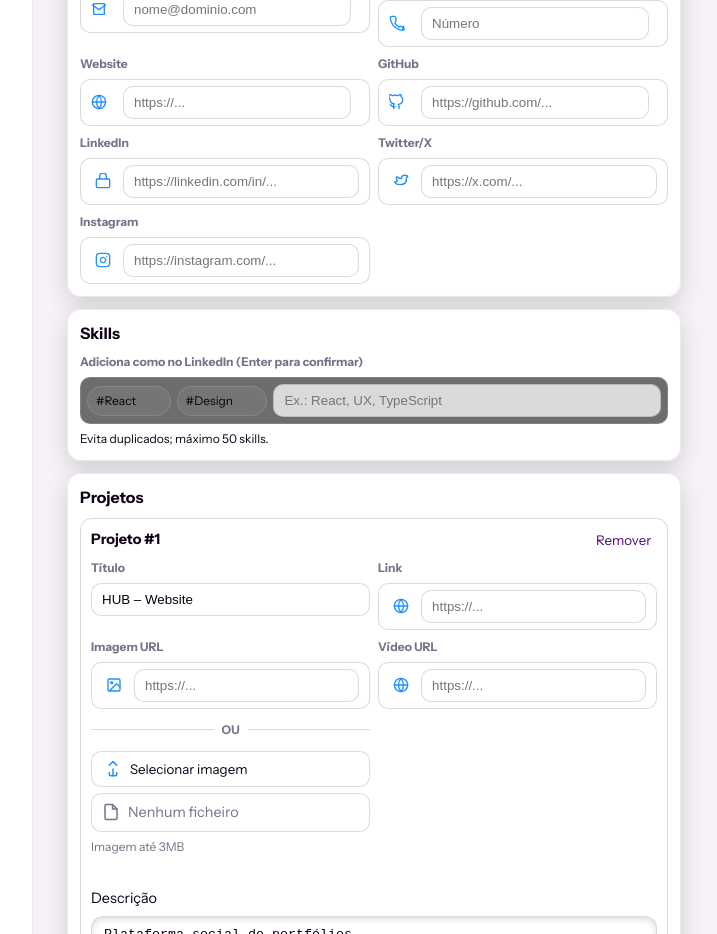
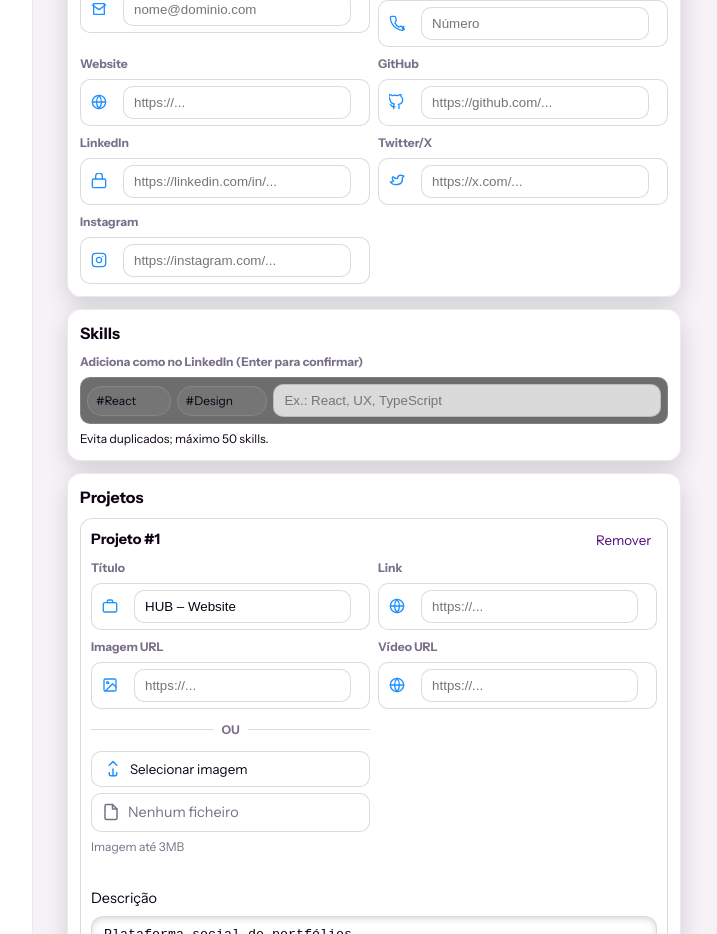
Before and after one commit to StanleyPauloIM/Hub-PortfolioSite, a React (Vite) app: page /generateurportfolio in a window 1280 px wide. Shown: the part 860-1794 px from the top of the page, without its empty margins (51-768 px from the left). Built offline with nearby package versions, Linux system fonts and the light colour scheme.

Commit message:
refactor(ui): apply unified Field/FieldInput across socials, projects, certificates, diplomas, links, and media URL fields; ensure caret for dropdowns

```diff
--- a/src/pages/GenerateUrPortfolio/GenerateUrPortfolio.jsx
+++ b/src/pages/GenerateUrPortfolio/GenerateUrPortfolio.jsx
@@ -514,9 +514,15 @@ renderLeadingIcon={() => null}
 <div className={styles.field}><label>GitHub</label>
                 <FieldInput icon={<svg className={styles.urlIcon} viewBox="0 0 24 24" fill="none" stroke="currentColor" strokeWidth="2" strokeLinecap="round" strokeLinejoin="round"><path d="M9 19c-5 1.5-5-2.5-7-3"/><path d="M15 22v-3.87a3.37 3.37 0 0 0-.94-2.61c3.14-.35 6.44-1.54 6.44-7A5.44 5.44 0 0 0 18 3.77 5.07 5.07 0 0 0 17.91 1S16.73.65 13 2.48a13.38 13.38 0 0 0-8 0C1.27.65.09 1 .09 1A5.07 5.07 0 0 0 0 3.77 5.44 5.44 0 0 0 1.5 7.9c0 5.42 3.3 6.61 6.44 7A3.37 3.37 0 0 0 7 18.13V22"/></svg>} spellCheck={false} autoComplete="off" autoCorrect="off" autoCapitalize="off" value={data.socials.github} onChange={(e)=>setField(['socials','github'], e.target.value)} placeholder="https://github.com/..." />
                 </div>
-<div className={styles.field}><label>LinkedIn</label><div className={styles.urlWrap}><svg className={styles.urlIcon} viewBox="0 0 24 24" fill="none" stroke="currentColor" strokeWidth="2" strokeLinecap="round" strokeLinejoin="round"><rect x="2" y="9" width="20" height="13" rx="2"/><path d="M7 9V5a5 5 0 0 1 10 0v4"/></svg><input spellCheck={false} autoComplete="off" autoCorrect="off" autoCapitalize="off" value={data.socials.linkedin} onChange={(e)=>setField(['socials','linkedin'], e.target.value)} placeholder="https://linkedin.com/in/..."/></div></div>
-<div className={styles.field}><label>Twitter/X</label><div className={styles.urlWrap}><svg className={styles.urlIcon} viewBox="0 0 24 24" fill="none" stroke="currentColor" strokeWidth="2" strokeLinecap="round" strokeLinejoin="round"><path d="M22 4s-.7 2.1-2 3.5c1.6 12-14 12-18 6 2 0 4-1 5-2-2-1-3-4-1-6 2 2 4 3 7 3-1-5 6-7 9-3z"/></svg><input spellCheck={false} autoComplete="off" autoCorrect="off" autoCapitalize="off" value={data.socials.twitter} onChange={(e)=>setField(['socials','twitter'], e.target.value)} placeholder="https://x.com/..."/></div></div>
-<div className={styles.field}><label>Instagram</label><div className={styles.urlWrap}><svg className={styles.urlIcon} viewBox="0 0 24 24" fill="none" stroke="currentColor" strokeWidth="2" strokeLinecap="round" strokeLinejoin="round"><rect x="2" y="2" width="20" height="20" rx="5" ry="5"/><path d="M16 11.37A4 4 0 1 1 12.63 8 4 4 0 0 1 16 11.37z"/><line x1="17.5" y1="6.5" x2="17.5" y2="6.5"/></svg><input spellCheck={false} autoComplete="off" autoCorrect="off" autoCapitalize="off" value={data.socials.instagram} onChange={(e)=>setField(['socials','instagram'], e.target.value)} placeholder="https://instagram.com/..."/></div></div>
+<div className={styles.field}><label>LinkedIn</label>
+                <FieldInput icon={<svg className={styles.urlIcon} viewBox="0 0 24 24" fill="none" stroke="currentColor" strokeWidth="2" strokeLinecap="round" strokeLinejoin="round"><rect x="2" y="9" width="20" height="13" rx="2"/><path d="M7 9V5a5 5 0 0 1 10 0v4"/></svg>} spellCheck={false} autoComplete="off" autoCorrect="off" autoCapitalize="off" value={data.socials.linkedin} onChange={(e)=>setField(['socials','linkedin'], e.target.value)} placeholder="https://linkedin.com/in/..." />
+                </div>
+<div className={styles.field}><label>Twitter/X</label>
+                <FieldInput icon={<svg className={styles.urlIcon} viewBox="0 0 24 24" fill="none" stroke="currentColor" strokeWidth="2" strokeLinecap="round" strokeLinejoin="round"><path d="M22 4s-.7 2.1-2 3.5c1.6 12-14 12-18 6 2 0 4-1 5-2-2-1-3-4-1-6 2 2 4 3 7 3-1-5 6-7 9-3z"/></svg>} spellCheck={false} autoComplete="off" autoCorrect="off" autoCapitalize="off" value={data.socials.twitter} onChange={(e)=>setField(['socials','twitter'], e.target.value)} placeholder="https://x.com/..." />
+                </div>
+<div className={styles.field}><label>Instagram</label>
+                <FieldInput icon={<svg className={styles.urlIcon} viewBox="0 0 24 24" fill="none" stroke="currentColor" strokeWidth="2" strokeLinecap="round" strokeLinejoin="round"><rect x="2" y="2" width="20" height="20" rx="5" ry="5"/><path d="M16 11.37A4 4 0 1 1 12.63 8 4 4 0 0 1 16 11.37z"/><line x1="17.5" y1="6.5" x2="17.5" y2="6.5"/></svg>} spellCheck={false} autoComplete="off" autoCorrect="off" autoCapitalize="off" value={data.socials.instagram} onChange={(e)=>setField(['socials','instagram'], e.target.value)} placeholder="https://instagram.com/..." />
+                </div>
               </div>
             </div>
 
@@ -544,14 +550,15 @@ renderLeadingIcon={() => null}
                 <div key={idx} className={styles.groupCard}>
                   <div className={styles.groupHeader}><strong>Projeto #{idx+1}</strong><button type="button" className={styles.linkBtn} onClick={()=>removeArrayItem('projects', idx)}>Remover</button></div>
                   <div className={styles.grid2}>
-<div className={styles.field}><label>Título</label><input spellCheck={false} autoComplete="off" autoCorrect="off" autoCapitalize="sentences" value={p.title||''} onChange={(e)=>updateArrayItem('projects', idx, { title: e.target.value })}/></div>
-<div className={styles.field}><label>Link</label><div className={styles.urlWrap}><svg className={styles.urlIcon} viewBox="0 0 24 24" fill="none" stroke="currentColor" strokeWidth="2" strokeLinecap="round" strokeLinejoin="round"><circle cx="12" cy="12" r="10"/><line x1="2" y1="12" x2="22" y2="12"/><path d="M12 2a15.3 15.3 0 0 1 0 20M12 2a15.3 15.3 0 0 0 0 20"/></svg><input spellCheck={false} autoComplete="off" autoCorrect="off" autoCapitalize="off" value={p.link||''} onChange={(e)=>updateArrayItem('projects', idx, { link: e.target.value })} placeholder="https://..."/></div></div>
+<div className={styles.field}><label>Título</label>
+                      <FieldInput icon={<Icon.portfolio className={styles.inputIcon} />} spellCheck={false} autoComplete="off" autoCorrect="off" autoCapitalize="sentences" value={p.title||''} onChange={(e)=>updateArrayItem('projects', idx, { title: e.target.value })} />
+                    </div>
+<div className={styles.field}><label>Link</label>
+                      <FieldInput icon={<svg className={styles.urlIcon} viewBox="0 0 24 24" fill="none" stroke="currentColor" strokeWidth="2" strokeLinecap="round" strokeLinejoin="round"><circle cx="12" cy="12" r="10"/><line x1="2" y1="12" x2="22" y2="12"/><path d="M12 2a15.3 15.3 0 0 1 0 20M12 2a15.3 15.3 0 0 0 0 20"/></svg>} spellCheck={false} autoComplete="off" autoCorrect="off" autoCapitalize="off" value={p.link||''} onChange={(e)=>updateArrayItem('projects', idx, { link: e.target.value })} placeholder="https://..." />
+                    </div>
                     <div className={styles.field}>
                       <label>Imagem URL</label>
-<div className={styles.urlWrap}>
-                        <svg className={styles.urlIcon} viewBox="0 0 24 24" fill="none" stroke="currentColor" strokeWidth="2" strokeLinecap="round" strokeLinejoin="round"><rect x="3" y="3" width="18" height="18" rx="2"/><circle cx="8.5" cy="8.5" r="1.5"/><path d="M21 15l-5-5L5 21"/></svg>
-<input spellCheck={false} autoComplete="off" autoCorrect="off" autoCapitalize="off" disabled={(previews.stacks?.projects?.[idx]||[]).length>0} value={p.imageUrl||''} onChange={(e)=>updateArrayItem('projects', idx, { imageUrl: e.target.value })} placeholder="https://..."/>
-                      </div>
+<FieldInput icon={<svg className={styles.urlIcon} viewBox="0 0 24 24" fill="none" stroke="currentColor" strokeWidth="2" strokeLinecap="round" strokeLinejoin="round"><rect x="3" y="3" width="18" height="18" rx="2"/><circle cx="8.5" cy="8.5" r="1.5"/><path d="M21 15l-5-5L5 21"/></svg>} spellCheck={false} autoComplete="off" autoCorrect="off" autoCapitalize="off" disabled={(previews.stacks?.projects?.[idx]||[]).length>0} value={p.imageUrl||''} onChange={(e)=>updateArrayItem('projects', idx, { imageUrl: e.target.value })} placeholder="https://..." />
                       <div className={styles.orDivider}><span>OU</span></div>
                       <FileInput disabled={Boolean(p.imageUrl && !/^blob:/.test(p.imageUrl))} accept="image/*" label="Selecionar imagem" hint="Imagem até 3MB" onChange={(file)=>handleProjectImageFile(idx, file)} />
                       <div className={[styles.fileStack, (previews.stacks?.projects?.[idx]||[]).length>3 ? styles.stacked : ''].join(' ')}>
@@ -568,7 +575,9 @@ renderLeadingIcon={() => null}
                         ) : (isImageUrl(p.imageUrl) && <img className={styles.thumb} src={p.imageUrl} alt="Preview" />)}
                       </div>
                     </div>
-<div className={styles.field}><label>Vídeo URL</label><div className={styles.urlWrap}><svg className={styles.urlIcon} viewBox="0 0 24 24" fill="none" stroke="currentColor" strokeWidth="2" strokeLinecap="round" strokeLinejoin="round"><circle cx="12" cy="12" r="10"/><line x1="2" y1="12" x2="22" y2="12"/><path d="M12 2a15.3 15.3 0 0 1 0 20M12 2a15.3 15.3 0 0 0 0 20"/></svg><input spellCheck={false} autoComplete="off" autoCorrect="off" autoCapitalize="off" value={p.videoUrl||''} onChange={(e)=>updateArrayItem('projects', idx, { videoUrl: e.target.value })} placeholder="https://..."/></div></div>
+<div className={styles.field}><label>Vídeo URL</label>
+                      <FieldInput icon={<svg className={styles.urlIcon} viewBox="0 0 24 24" fill="none" stroke="currentColor" strokeWidth="2" strokeLinecap="round" strokeLinejoin="round"><circle cx="12" cy="12" r="10"/><line x1="2" y1="12" x2="22" y2="12"/><path d="M12 2a15.3 15.3 0 0 1 0 20M12 2a15.3 15.3 0 0 0 0 20"/></svg>} spellCheck={false} autoComplete="off" autoCorrect="off" autoCapitalize="off" value={p.videoUrl||''} onChange={(e)=>updateArrayItem('projects', idx, { videoUrl: e.target.value })} placeholder="https://..." />
+                    </div>
 <div className={styles.fieldFull}><label>Descrição</label><textarea spellCheck={true} className={styles.textarea} rows={3} value={p.description||''} onChange={(e)=>updateArrayItem('projects', idx, { description: e.target.value })} /></div>
                   </div>
                 </div>
@@ -585,10 +594,11 @@ renderLeadingIcon={() => null}
                 <div key={idx} className={styles.groupCard}>
                   <div className={styles.groupHeader}><strong>Certificado #{idx+1}</strong><button type="button" className={styles.linkBtn} onClick={()=>removeArrayItem('certificates', idx)}>Remover</button></div>
                   <div className={styles.grid3}>
-<div className={styles.field}><label>Nome</label><input spellCheck={false} autoComplete="off" autoCorrect="off" autoCapitalize="words" value={c.name||''} onChange={(e)=>updateArrayItem('certificates', idx, { name: e.target.value })}/></div>
+<div className={styles.field}><label>Nome</label>
+                      <FieldInput icon={<Icon.portfolio className={styles.inputIcon} />} spellCheck={false} autoComplete="off" autoCorrect="off" autoCapitalize="words" value={c.name||''} onChange={(e)=>updateArrayItem('certificates', idx, { name: e.target.value })} />
+                    </div>
 <div className={styles.field}><label>Entidade</label>
-                      <div className={`${styles.inputWrap} noOuterField`}>
-                        <Icon.briefcase className={styles.inputIcon} />
+                      <Field icon={<Icon.briefcase className={styles.inputIcon} />} dropdown noInnerFrame>
                         <AutocompleteSelect
                           value={c.issuer||''}
                           onChange={(val)=>updateArrayItem('certificates', idx, { issuer: val })}
@@ -596,16 +606,14 @@ renderLeadingIcon={() => null}
                           placeholder="Ex.: UEM, Coursera"
 allowCustom={true}
                           maxVisible={7}
+                          renderLeadingIcon={() => null}
                         />
-                      </div>
+                      </Field>
                     </div>
 <div className={styles.field}><label>Ano</label><YearSelect value={c.year||''} onChange={(y)=>updateArrayItem('certificates', idx, { year: y })} /></div>
                     <div className={styles.fieldFull}>
                       <label>Link</label>
-                      <div className={styles.urlWrap}>
-                        <svg className={styles.urlIcon} viewBox="0 0 24 24" fill="none" stroke="currentColor" strokeWidth="2" strokeLinecap="round" strokeLinejoin="round"><circle cx="12" cy="12" r="10"/><line x1="2" y1="12" x2="22" y2="12"/><path d="M12 2a15.3 15.3 0 0 1 0 20M12 2a15.3 15.3 0 0 0 0 20"/></svg>
-<input spellCheck={false} autoComplete="off" autoCorrect="off" autoCapitalize="off" disabled={Boolean(c.fileUrl)} value={c.link||''} onChange={(e)=>updateArrayItem('certificates', idx, { link: e.target.value })} placeholder="https://..."/>
-                      </div>
+                      <FieldInput icon={<svg className={styles.urlIcon} viewBox="0 0 24 24" fill="none" stroke="currentColor" strokeWidth="2" strokeLinecap="round" strokeLinejoin="round"><circle cx="12" cy="12" r="10"/><line x1="2" y1="12" x2="22" y2="12"/><path d="M12 2a15.3 15.3 0 0 1 0 20M12 2a15.3 15.3 0 0 0 0 20"/></svg>} spellCheck={false} autoComplete="off" autoCorrect="off" autoCapitalize="off" disabled={Boolean(c.fileUrl)} value={c.link||''} onChange={(e)=>updateArrayItem('certificates', idx, { link: e.target.value })} placeholder="https://..." />
                     </div>
                     <div className={styles.orDivider}><span>OU</span></div>
                     <div className={styles.fieldFull}>
@@ -644,8 +652,7 @@ renderLeadingIcon={() => null}
                   <div className={styles.groupHeader}><strong>Diploma #{idx+1}</strong><button type="button" className={styles.linkBtn} onClick={()=>removeArrayItem('diplomas', idx)}>Remover</button></div>
                   <div className={styles.grid3}>
 <div className={styles.field}><label>Instituição</label>
-                      <div className={`${styles.inputWrap} noOuterField`}>
-                        <Icon.briefcase className={styles.inputIcon} />
+                      <Field icon={<Icon.briefcase className={styles.inputIcon} />} dropdown noInnerFrame>
                         <AutocompleteSelect
                           value={d.school||''}
                           onChange={(val)=>updateArrayItem('diplomas', idx, { school: val })}
@@ -653,17 +660,17 @@ renderLeadingIcon={() => null}
                           placeholder="Ex.: UEM, UCM"
 allowCustom={true}
                           maxVisible={7}
+                          renderLeadingIcon={() => null}
                         />
+                      </Field>
                     </div>
+<div className={styles.field}><label>Grau</label>
+                      <FieldInput icon={<Icon.briefcase className={styles.inputIcon} />} spellCheck={false} autoComplete="off" autoCorrect="off" autoCapitalize="words" value={d.degree||''} onChange={(e)=>updateArrayItem('diplomas', idx, { degree: e.target.value })} />
                     </div>
-<div className={styles.field}><label>Grau</label><input spellCheck={false} autoComplete="off" autoCorrect="off" autoCapitalize="words" value={d.degree||''} onChange={(e)=>updateArrayItem('diplomas', idx, { degree: e.target.value })}/></div>
                     <div className={styles.field}><label>Ano</label><YearSelect value={d.year||''} onChange={(y)=>updateArrayItem('diplomas', idx, { year: y })} /></div>
 <div className={styles.fieldFull}>
                       <label>Link</label>
-                      <div className={styles.urlWrap}>
-                        <svg className={styles.urlIcon} viewBox="0 0 24 24" fill="none" stroke="currentColor" strokeWidth="2" strokeLinecap="round" strokeLinejoin="round"><circle cx="12" cy="12" r="10"/><line x1="2" y1="12" x2="22" y2="12"/><path d="M12 2a15.3 15.3 0 0 1 0 20M12 2a15.3 15.3 0 0 0 0 20"/></svg>
-<input spellCheck={false} autoComplete="off" autoCorrect="off" autoCapitalize="off" disabled={Boolean(d.fileUrl)} value={d.link||''} onChange={(e)=>updateArrayItem('diplomas', idx, { link: e.target.value })} placeholder="https://..."/>
-                      </div>
+                      <FieldInput icon={<svg className={styles.urlIcon} viewBox="0 0 24 24" fill="none" stroke="currentColor" strokeWidth="2" strokeLinecap="round" strokeLinejoin="round"><circle cx="12" cy="12" r="10"/><line x1="2" y1="12" x2="22" y2="12"/><path d="M12 2a15.3 15.3 0 0 1 0 20M12 2a15.3 15.3 0 0 0 0 20"/></svg>} spellCheck={false} autoComplete="off" autoCorrect="off" autoCapitalize="off" disabled={Boolean(d.fileUrl)} value={d.link||''} onChange={(e)=>updateArrayItem('diplomas', idx, { link: e.target.value })} placeholder="https://..." />
                     </div>
                     <div className={styles.orDivider}><span>OU</span></div>
                     <div className={styles.fieldFull}>
@@ -702,13 +709,12 @@ renderLeadingIcon={() => null}
                 <div key={idx} className={styles.groupCard}>
                   <div className={styles.groupHeader}><strong>Link #{idx+1}</strong><button type="button" className={styles.linkBtn} onClick={()=>removeArrayItem('links', idx)}>Remover</button></div>
                   <div className={styles.grid2}>
-<div className={styles.field}><label>Rótulo</label><input spellCheck={false} autoComplete="off" autoCorrect="off" autoCapitalize="sentences" value={l.label||''} onChange={(e)=>updateArrayItem('links', idx, { label: e.target.value })}/></div>
+<div className={styles.field}><label>Rótulo</label>
+                      <FieldInput icon={<Icon.portfolio className={styles.inputIcon} />} spellCheck={false} autoComplete="off" autoCorrect="off" autoCapitalize="sentences" value={l.label||''} onChange={(e)=>updateArrayItem('links', idx, { label: e.target.value })} />
+                    </div>
                     <div className={styles.field}>
                       <label>URL</label>
-                      <div className={styles.urlWrap}>
-                        <svg className={styles.urlIcon} viewBox="0 0 24 24" fill="none" stroke="currentColor" strokeWidth="2" strokeLinecap="round" strokeLinejoin="round"><circle cx="12" cy="12" r="10"/><line x1="2" y1="12" x2="22" y2="12"/><path d="M12 2a15.3 15.3 0 0 1 0 20M12 2a15.3 15.3 0 0 0 0 20"/></svg>
-<input spellCheck={false} autoComplete="off" autoCorrect="off" autoCapitalize="off" value={l.url||''} onChange={(e)=>updateArrayItem('links', idx, { url: e.target.value })} placeholder="https://..."/>
-                      </div>
+<FieldInput icon={<svg className={styles.urlIcon} viewBox="0 0 24 24" fill="none" stroke="currentColor" strokeWidth="2" strokeLinecap="round" strokeLinejoin="round"><circle cx="12" cy="12" r="10"/><line x1="2" y1="12" x2="22" y2="12"/><path d="M12 2a15.3 15.3 0 0 1 0 20M12 2a15.3 15.3 0 0 0 0 20"/></svg>} spellCheck={false} autoComplete="off" autoCorrect="off" autoCapitalize="off" value={l.url||''} onChange={(e)=>updateArrayItem('links', idx, { url: e.target.value })} placeholder="https://..." />
                       <div className={styles.previewRow}>
                         {isImageUrl(l.url) && <img className={styles.thumb} src={l.url} alt="Preview" />}
                       </div>
@@ -736,10 +742,7 @@ renderLeadingIcon={() => null}
                     </div>
 <div className={styles.field} style={{gridColumn:'span 2'}}>
                       <label>URL</label>
-                      <div className={styles.urlWrap}>
-                        <svg className={styles.urlIcon} viewBox="0 0 24 24" fill="none" stroke="currentColor" strokeWidth="2" strokeLinecap="round" strokeLinejoin="round"><circle cx="12" cy="12" r="10"/><line x1="2" y1="12" x2="22" y2="12"/><path d="M12 2a15.3 15.3 0 0 1 0 20M12 2a15.3 15.3 0 0 0 0 20"/></svg>
-<input spellCheck={false} autoComplete="off" autoCorrect="off" autoCapitalize="off" disabled={(m.type||'image')==='image' && (previews.stacks?.media?.[idx]||[]).length>0} value={m.url||''} onChange={(e)=>updateArrayItem('media', idx, { url: e.target.value })} placeholder="https://..."/>
-                      </div>
+                      <FieldInput icon={<svg className={styles.urlIcon} viewBox="0 0 24 24" fill="none" stroke="currentColor" strokeWidth="2" strokeLinecap="round" strokeLinejoin="round"><circle cx="12" cy="12" r="10"/><line x1="2" y1="12" x2="22" y2="12"/><path d="M12 2a15.3 15.3 0 0 1 0 20M12 2a15.3 15.3 0 0 0 0 20"/></svg>} spellCheck={false} autoComplete="off" autoCorrect="off" autoCapitalize="off" disabled={(m.type||'image')==='image' && (previews.stacks?.media?.[idx]||[]).length>0} value={m.url||''} onChange={(e)=>updateArrayItem('media', idx, { url: e.target.value })} placeholder="https://..." />
                       <div className={styles.orDivider}><span>OU</span></div>
                       { (m.type||'image') === 'image' ? (
                         <FileInput disabled={Boolean(m.url && !/^blob:/.test(m.url))} accept="image/*" label="Selecionar imagem" hint="Imagem até 3MB" onChange={(file)=>handleMediaFile(idx, file, 'image')} />
```
Lines whose indentation alone changed are shown as unchanged.
